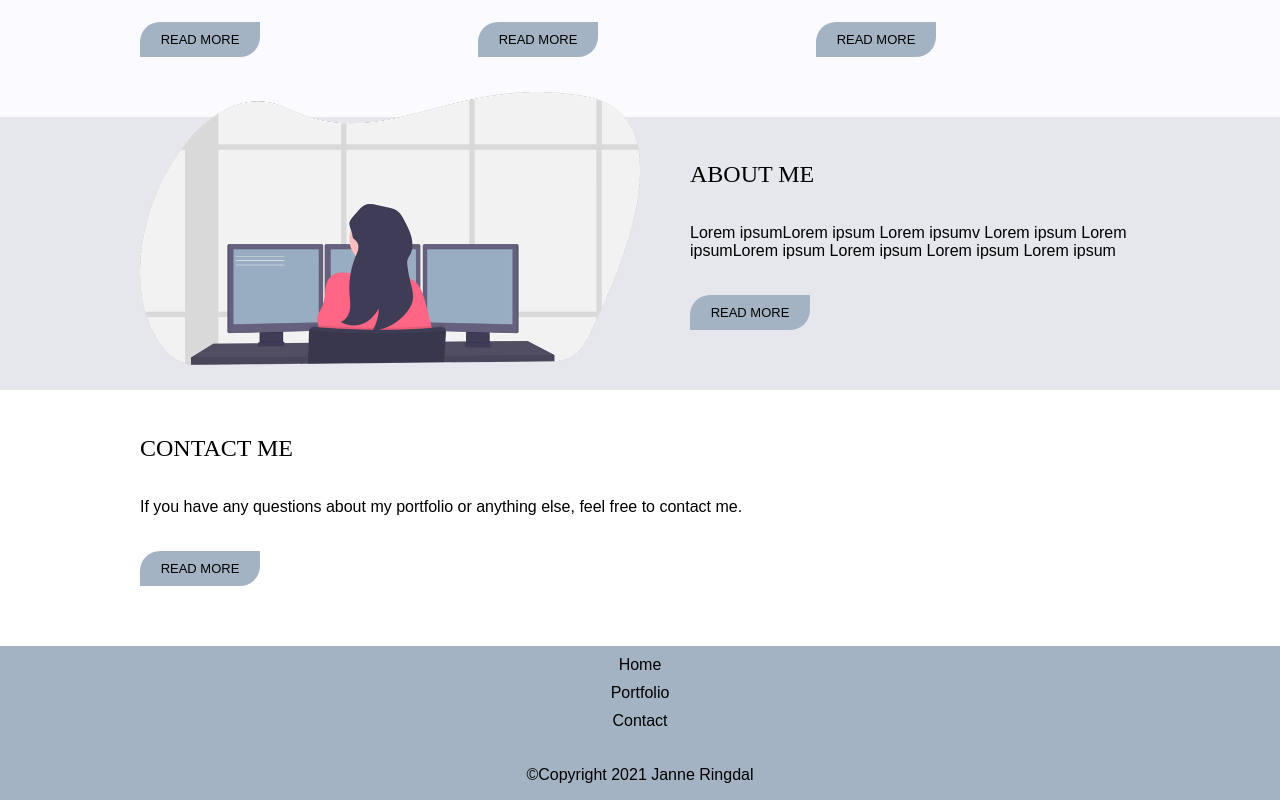
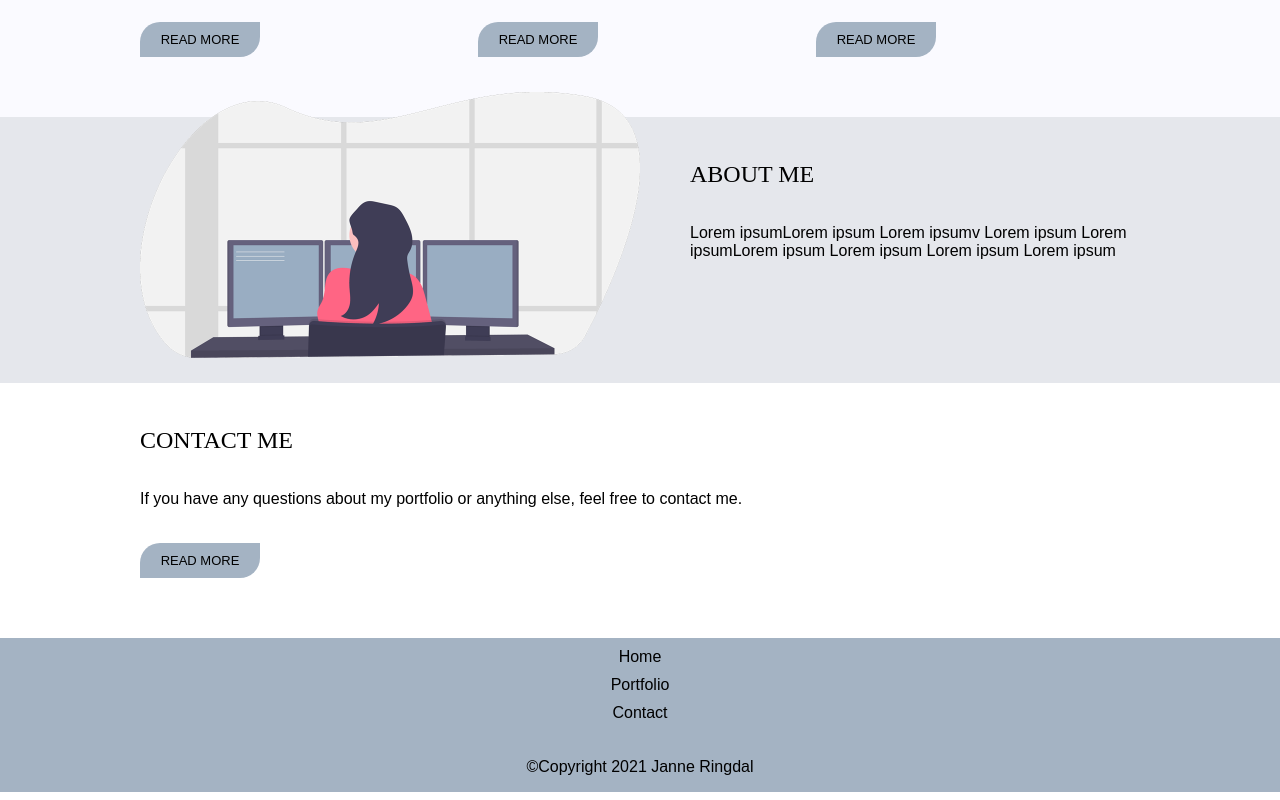
Before and after one commit to Janne-R/portfolio1, a plain HTML site: page index.html in a window 1280 px wide. Shown: the part 846-1646 px from the top of the page. Drawn offline with Linux system fonts and the light colour scheme.

```diff
--- a/index.html
+++ b/index.html
@@ -74,7 +74,6 @@
           <h2>About me</h2>
           <p>Lorem ipsumLorem ipsum Lorem ipsumv Lorem ipsum Lorem ipsumLorem ipsum Lorem ipsum Lorem ipsum Lorem ipsum
           </p>
-          <a href="" class="button_cta">Read more</a>
         </div>
       </div>
     </section>
@@ -84,7 +83,7 @@
           <h2>Contact me</h2>
           <p>If you have any questions about my portfolio or anything else, feel free to contact me.</p>
         </div>
-        <a href="" class="button_cta">Read more</a>
+        <a href="contact.html" class="button_cta">Read more</a>
       </div>
     </section>
   </main>
```
